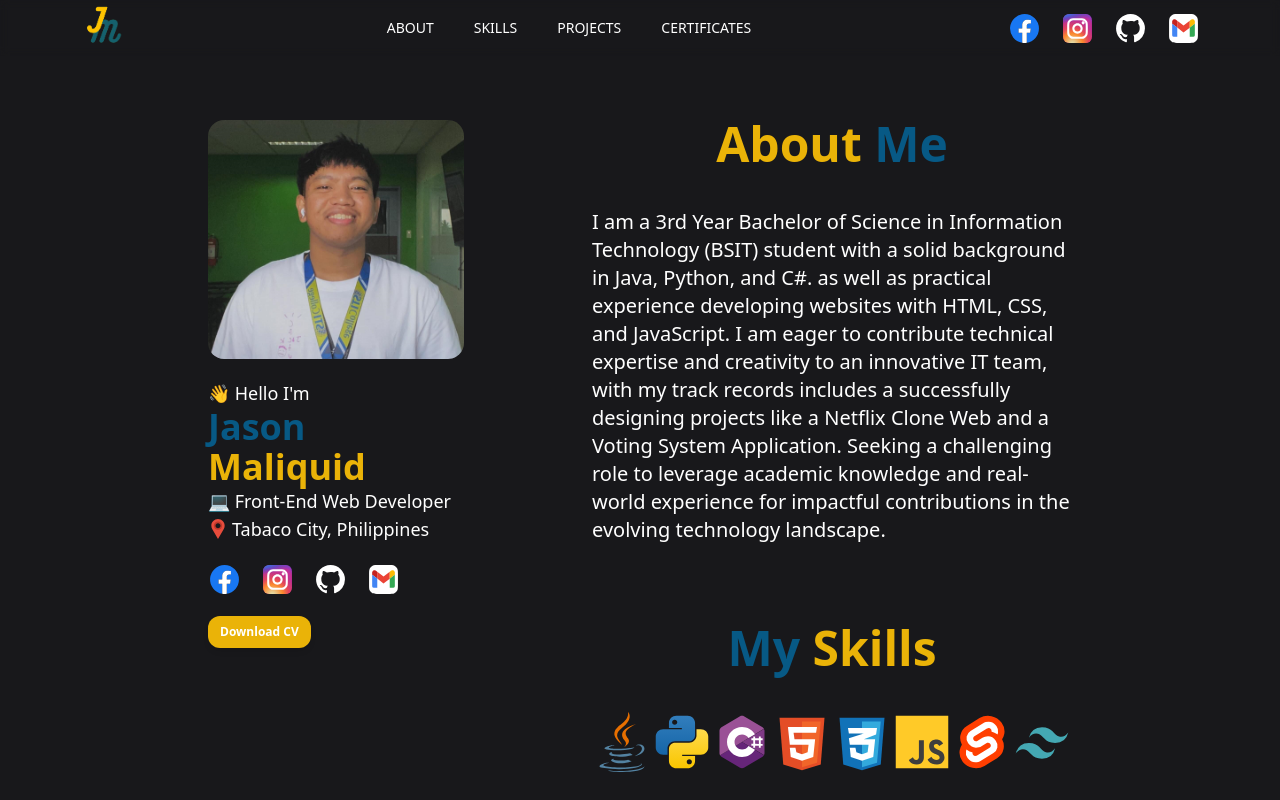
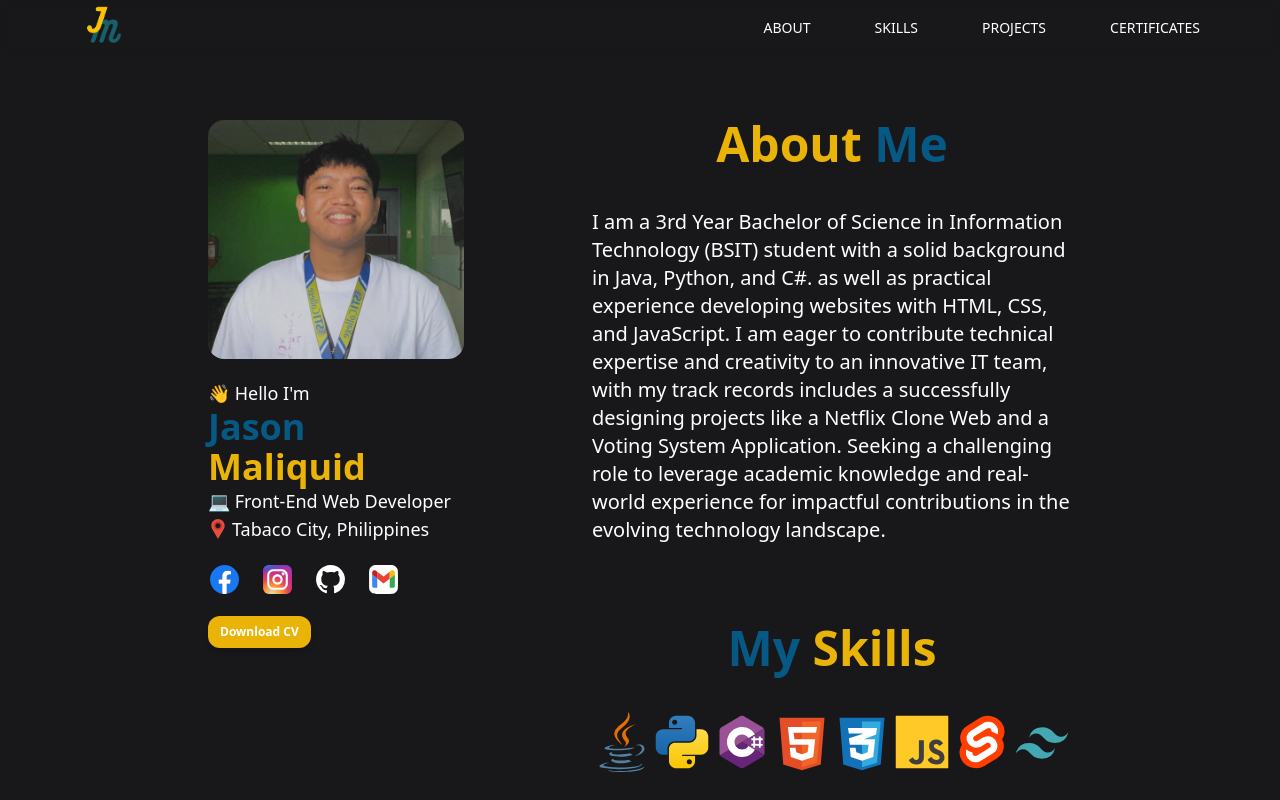
Before and after one commit to OMGItsJason/Portfolio, a SvelteKit app: page / in a window 1280 px wide. Shown: the top 800 px of the page. Built offline with nearby package versions, Linux system fonts and the light colour scheme; what tailwindcss-animated would draw is missing.

Commit message:
small update v2.1

```diff
--- a/src/routes/+layout.svelte
+++ b/src/routes/+layout.svelte
@@ -60,7 +60,7 @@
 			</button>
 		</div>
 		<div class="hidden sm:block">
-			<ul class="flex text-center text-sm font-medium text-white space-x-10">
+			<ul class="flex text-center text-sm font-medium text-white space-x-16">
 				<li>
 					<a href="/">ABOUT</a>
 				</li>
@@ -72,30 +72,6 @@
 				</li>
 				<li>
 					<a href="#Certificates">CERTIFICATES</a>
-				</li>
-			</ul>
-		</div>
-		<div class="hidden sm:block">
-			<ul class="flex w-48 space-x-5">
-				<li>
-					<a href="https://www.facebook.com/maliquid.jason">
-						<img src={FacebookIcn} alt="Facebook" />
-					</a>
-				</li>
-				<li>
-					<a href="https://www.instagram.com/itz.me_jason">
-						<img src={InstagramIcn} alt="Instagram" />
-					</a>
-				</li>
-				<li>
-					<a href="https://github.com/OMGItsJason">
-						<img src={GithubIcn} alt="Github" />
-					</a>
-				</li>
-				<li>
-					<a href="https://mailto:jasonm2822@gmail.com">
-						<img src={GmailIcn} alt="Gmail" />
-					</a>
 				</li>
 			</ul>
 		</div>
```
